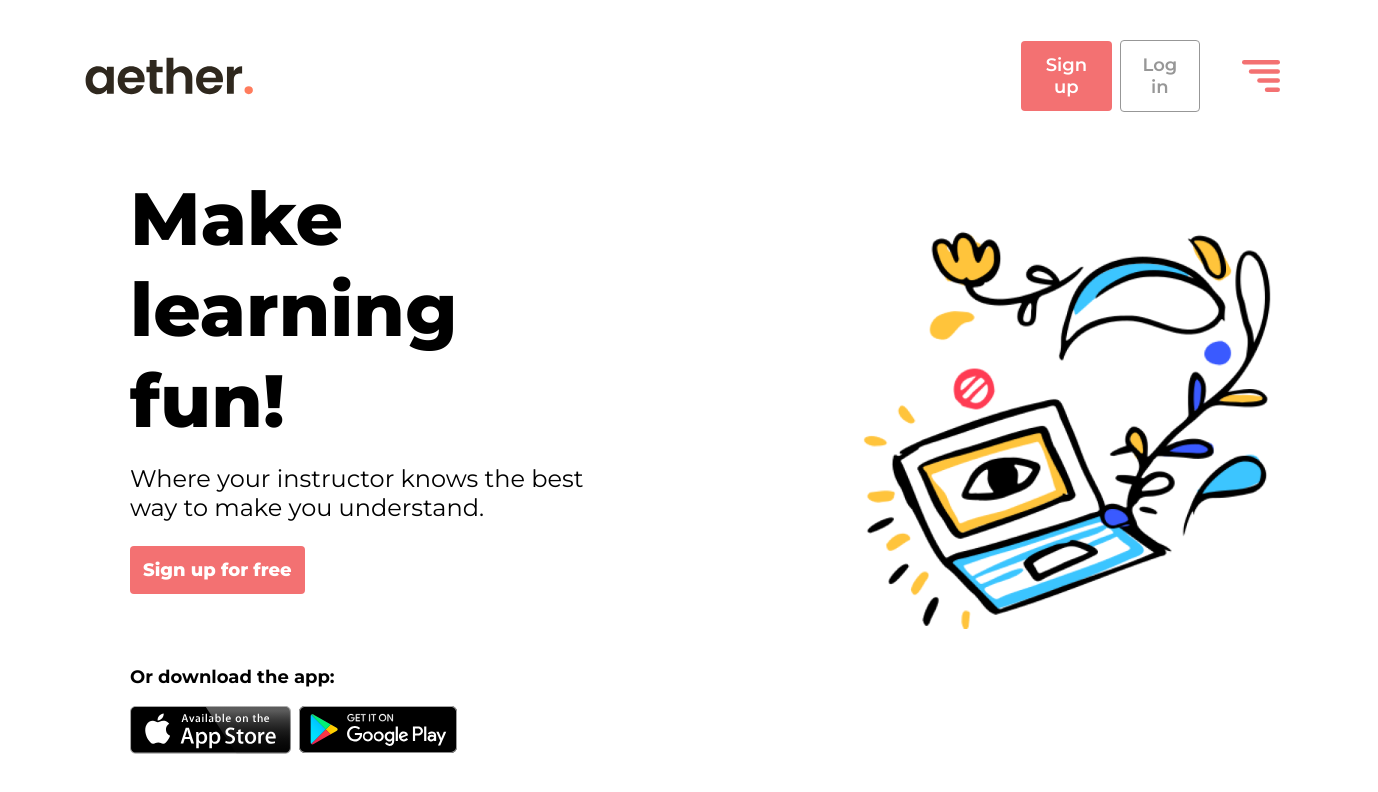
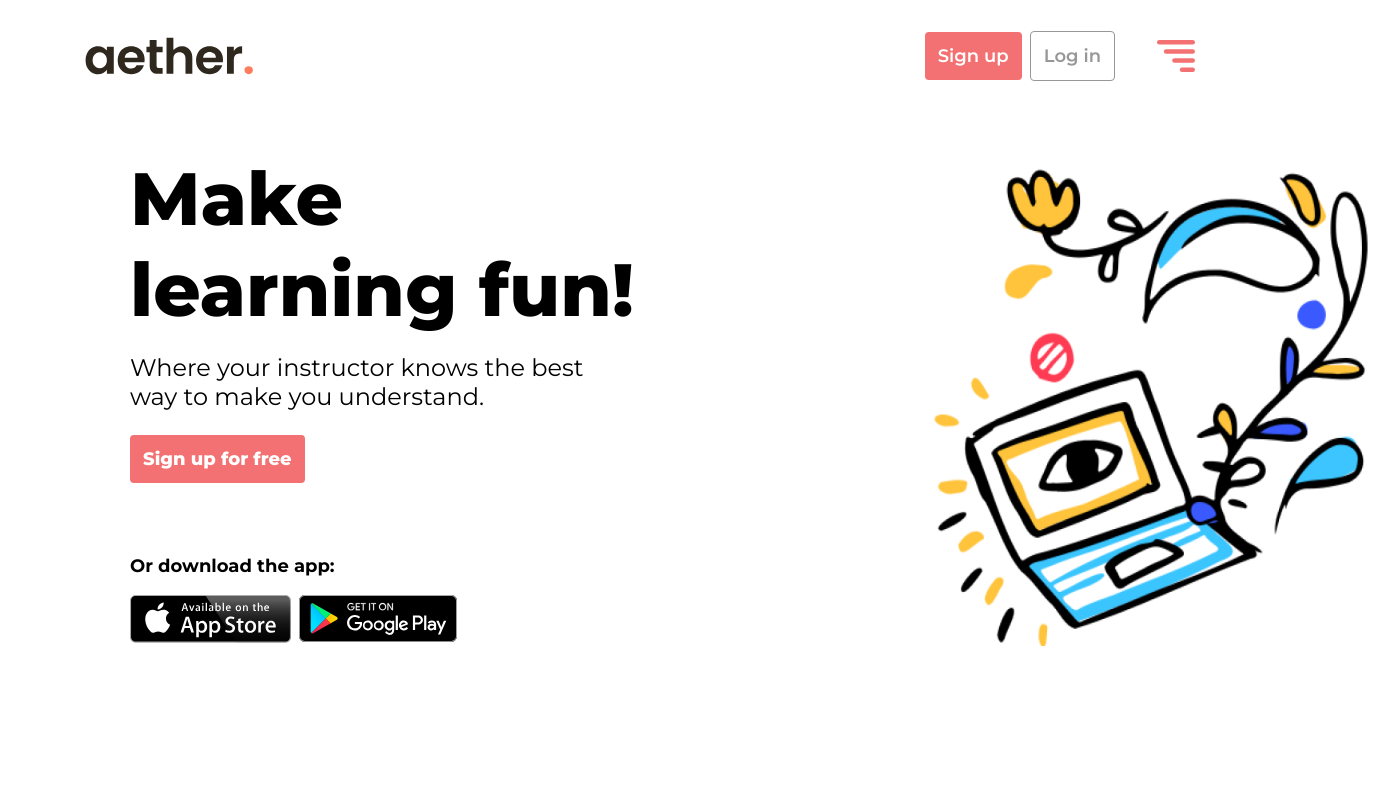
Before and after one commit to MrinmoyBaust98/Aether-Ui, a plain HTML site: page index.html in a window 1280 px wide. Shown: the whole page, 1378 px wide, since content can reach past the window. Drawn offline with Linux system fonts and the light colour scheme.

Commit message:
Navigation bar alignment fixes

```diff
--- a/index.html
+++ b/index.html
@@ -31,9 +31,12 @@
 <body>
     <nav class="navigation">
         <img id="text-logo" src="./public/images/logo.svg" alt="">
+
+        <div class="menu-items">
             <button id="btn-sign-up" onclick="">Sign up</button>
             <button id="btn-sign-in" onclick="">Log in</button>
             <img id="hamburger-menu" src="./public/images/menu.svg" alt="">
+        </div>
     </nav>
 
     <section class="main">
--- a/public/css/style.css
+++ b/public/css/style.css
@@ -1,8 +1,9 @@
 .navigation {
   display: flex;
-  margin-top: 40px;
+  margin-top: 20px;
   text-align: center;
   align-items: center;
+  justify-content: space-between;
 }
 
 body {
@@ -16,8 +17,13 @@ body {
   margin-left: 85px;
 }
 
+.menu-items {
+  display: flex;
+  justify-content:center;
+  align-items: center;
+}
+
 #btn-sign-up {
-  margin-left: 768px;
   background-color: #f37172;
   padding: 13px 13px;
   height: 88%;
@@ -48,6 +54,7 @@ body {
   width: 38px;
   height: 32px;
   margin-left: 42px;
+  margin-right: 85px;
 }
 
 h1 {
@@ -84,10 +91,11 @@ h1 {
 }
 
 #picture {
-  width: 426px;
-  height: 399px;
-  margin-left: 248px;
-  margin-top: 118px;
+  position: relative;
+  width: 454.4px;
+  height: 478.8px;
+  top: 75px;
+  left: 290px;
 }
 
 .footer {
```
Lines whose indentation alone changed are shown as unchanged.
